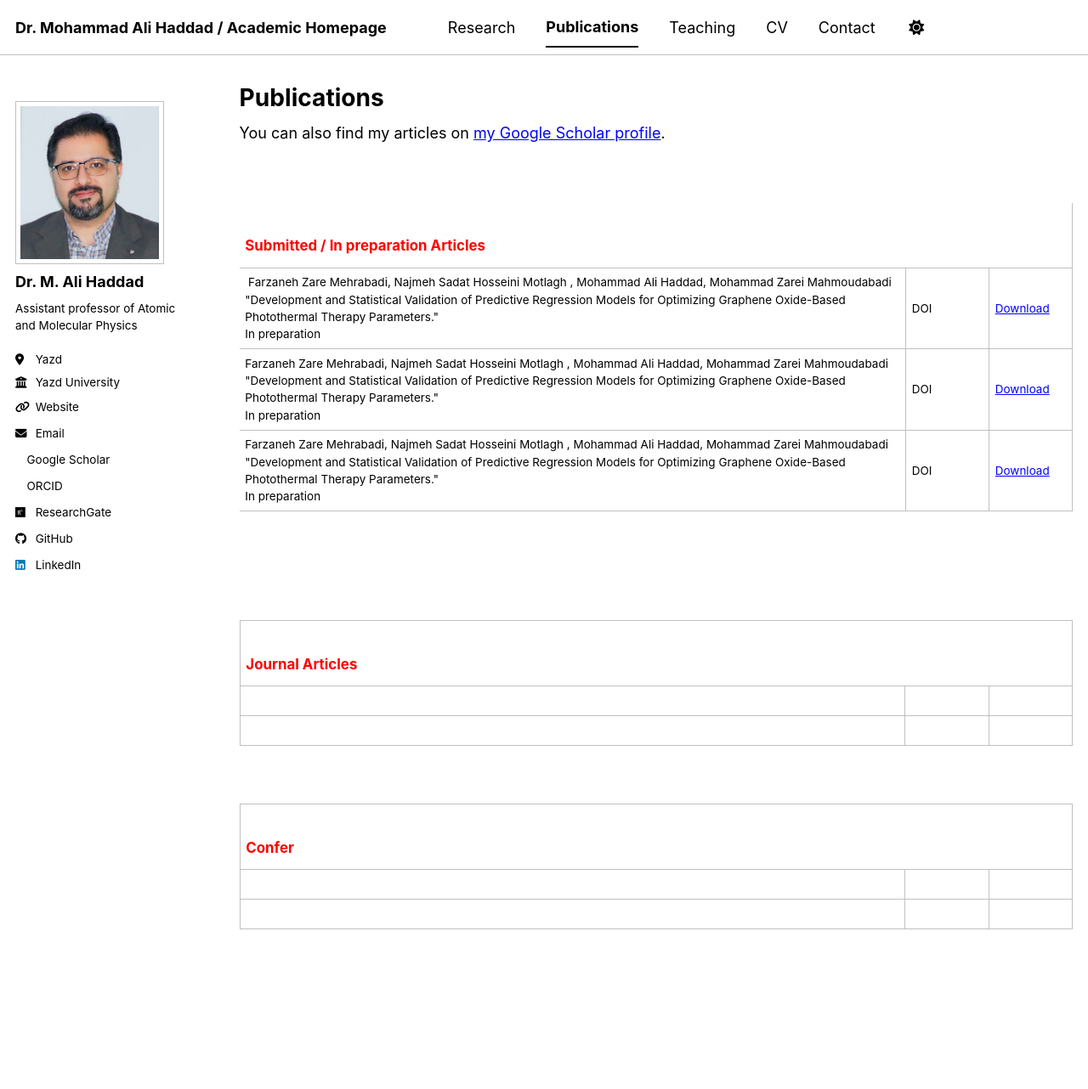
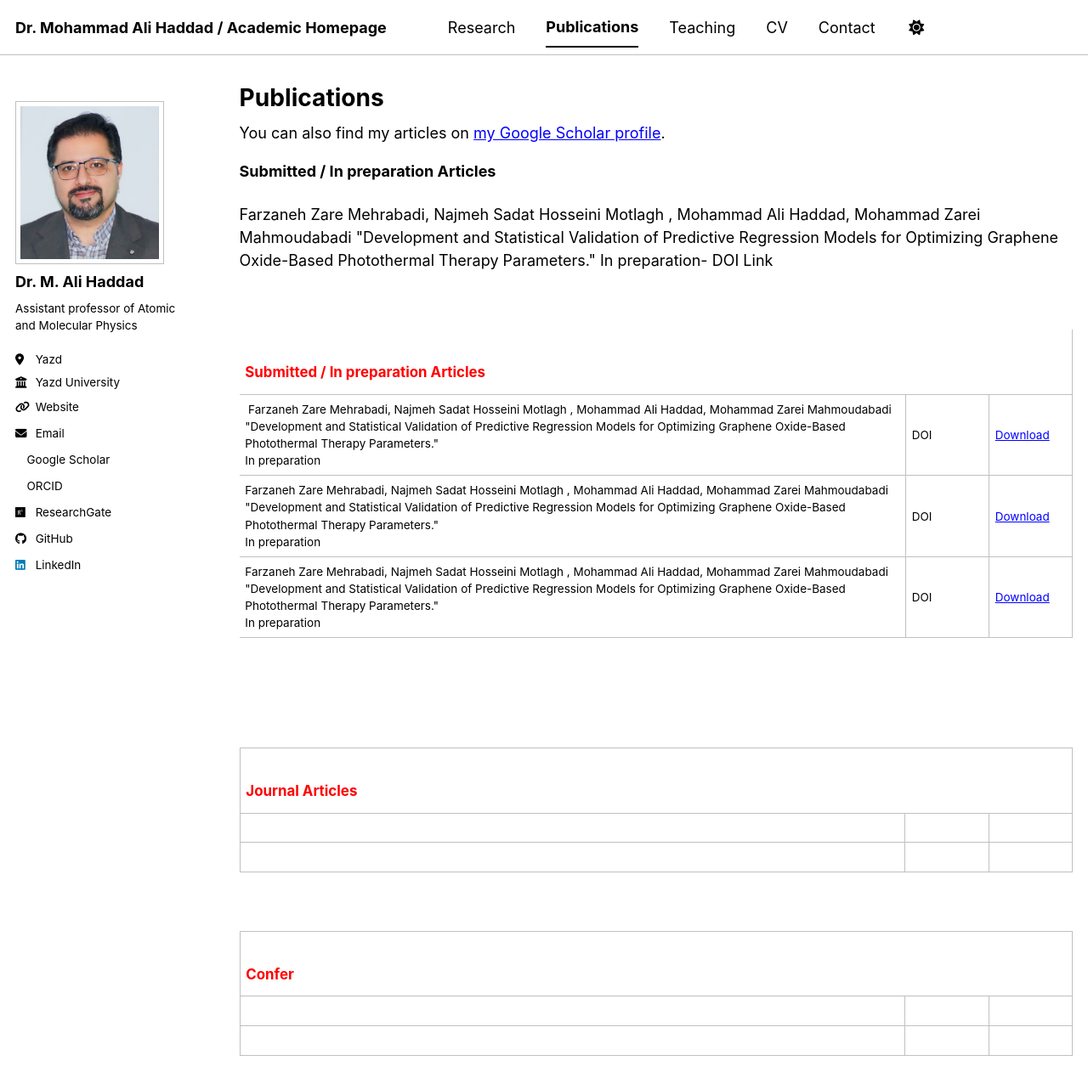
Before and after one commit to ma-haddad/ma-haddad.github.io, a Jekyll site: the page built from _pages/publications.html, in a window 1280 px wide and 1398 px high. Shown: the top 1282 px of the window at 85% size. Built offline with Jekyll 4.4.1, drawn with Linux system fonts in a browser that asks for light colours; a style sheet for code colours, icons or effects is not loaded.

Commit message:
Update publications.html

```diff
--- a/_pages/publications.html
+++ b/_pages/publications.html
@@ -10,6 +10,14 @@ author_profile: true
 {% endif %}
 
 {% include base_path %}
+
+<p style="font-weight: bold;">Submitted / In preparation Articles</p>
+
+Farzaneh Zare Mehrabadi, Najmeh Sadat Hosseini Motlagh , Mohammad Ali Haddad, Mohammad Zarei Mahmoudabadi
+"Development and Statistical Validation of Predictive Regression Models for Optimizing Graphene Oxide-Based Photothermal Therapy Parameters."
+In preparation- DOI Link
+
+
 
 <p>&nbsp;</p>
 <table style="width: 100%; border: none;
```
